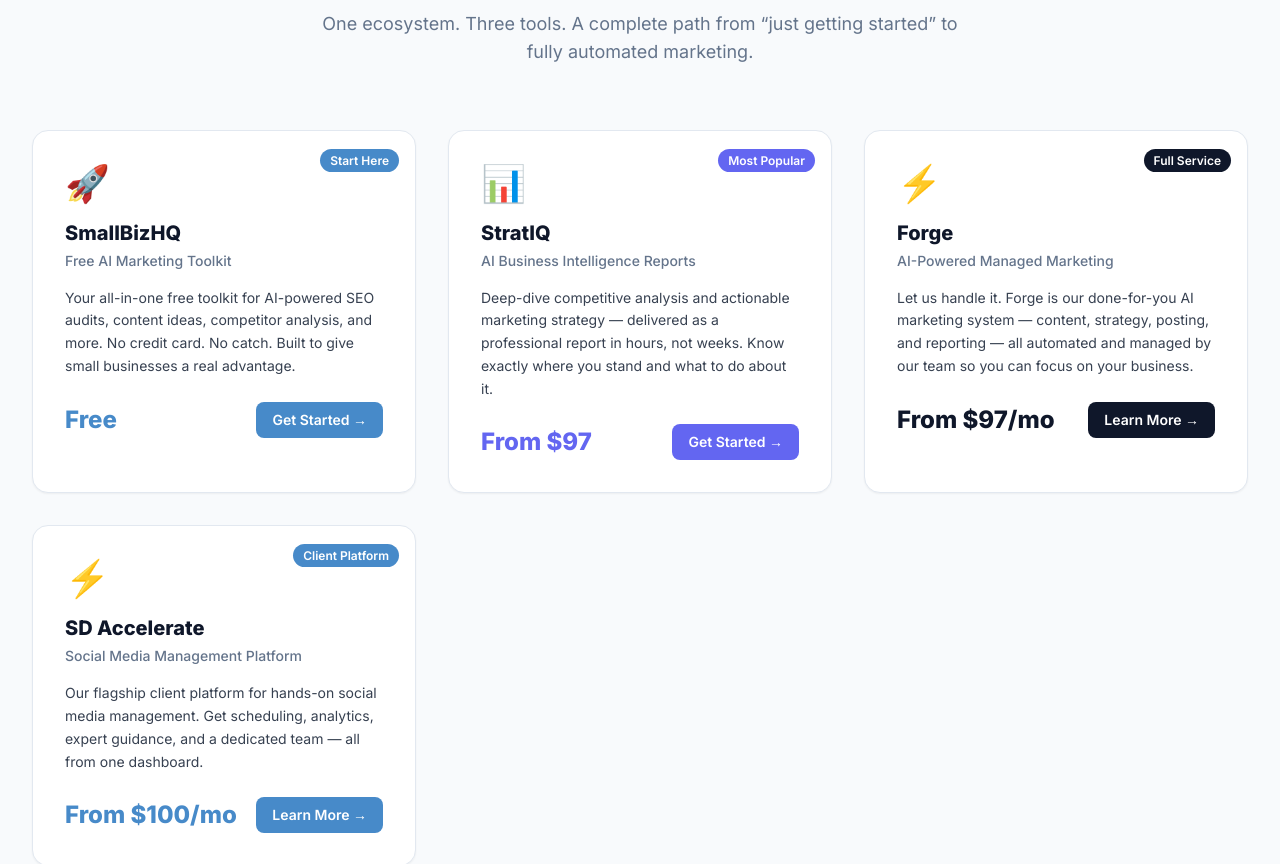
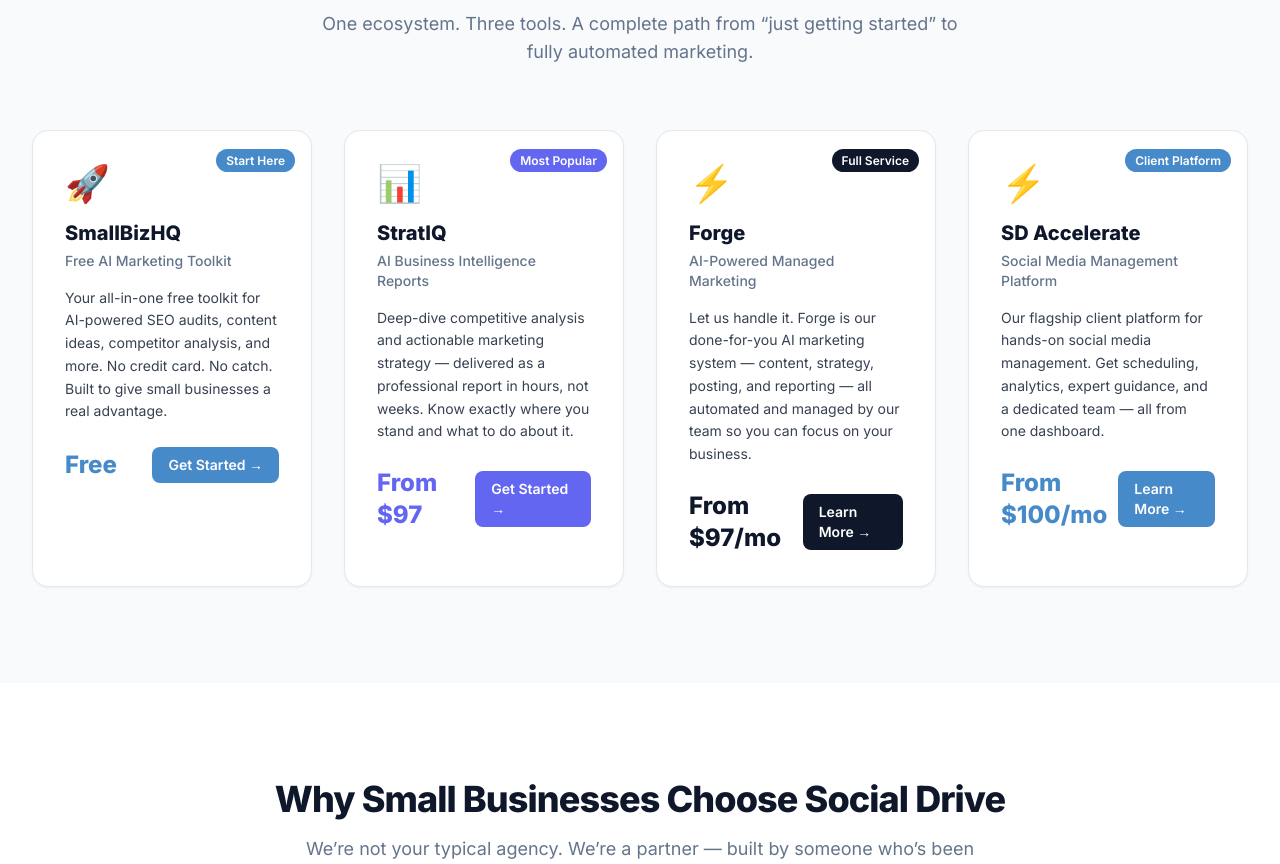
Before and after one commit to mbaer93/sdm-website, a Next.js app: page / in a window 1280 px wide. Shown: the part 920-1784 px from the top of the page. Built offline with nearby package versions, Linux system fonts and the light colour scheme.

Commit message:
fix: about page syntax, add SD Accelerate card, dark navbar, Matt photo

```diff
--- a/app/about/page.tsx
+++ b/app/about/page.tsx
@@ -93,7 +93,7 @@
       <section className="py-24 px-4 sm:px-6 lg:px-8 bg-white">
         <div className="max-w-7xl mx-auto">
           <div className="grid grid-cols-1 lg:grid-cols-2 gap-16 items-center">
-            {/* Photo placeholder */}
+            {/* Photo */}
             <div className="order-2 lg:order-1">
               <div className="relative rounded-2xl overflow-hidden aspect-square max-w-md mx-auto shadow-xl border-4 border-[#478ac9]/20">
                 <Image
@@ -104,6 +104,7 @@
                   priority
                 />
               </div>
+              <div className="text-center mt-4">
                 <p className="text-lg font-bold text-[#0f172a]">Matt Baer</p>
                 <p className="text-sm text-[#64748b] mt-1">Founder & CEO</p>
                 <p className="text-xs text-[#94a3b8] mt-1">Greencastle, PA</p>
--- a/app/page.tsx
+++ b/app/page.tsx
@@ -191,7 +191,7 @@
               One ecosystem. Three tools. A complete path from &ldquo;just getting started&rdquo; to fully automated marketing.
             </p>
           </div>
-          <div className="grid grid-cols-1 md:grid-cols-3 gap-8">
+          <div className="grid grid-cols-1 md:grid-cols-2 xl:grid-cols-4 gap-8">
             {products.map((product) => (
               <div
                 key={product.name}
--- a/package.json
+++ b/package.json
@@ -21,7 +21,7 @@
     "eslint": "^8",
     "eslint-config-next": "14.2.5",
     "postcss": "^8.4.38",
-    "tailwindcss": "^3.3.0",
+    "tailwindcss": "^3.4.19",
     "typescript": "^5"
   }
 }
```
Also changed, not shown: 1 other file (tests, documents, lock files or other folders).
